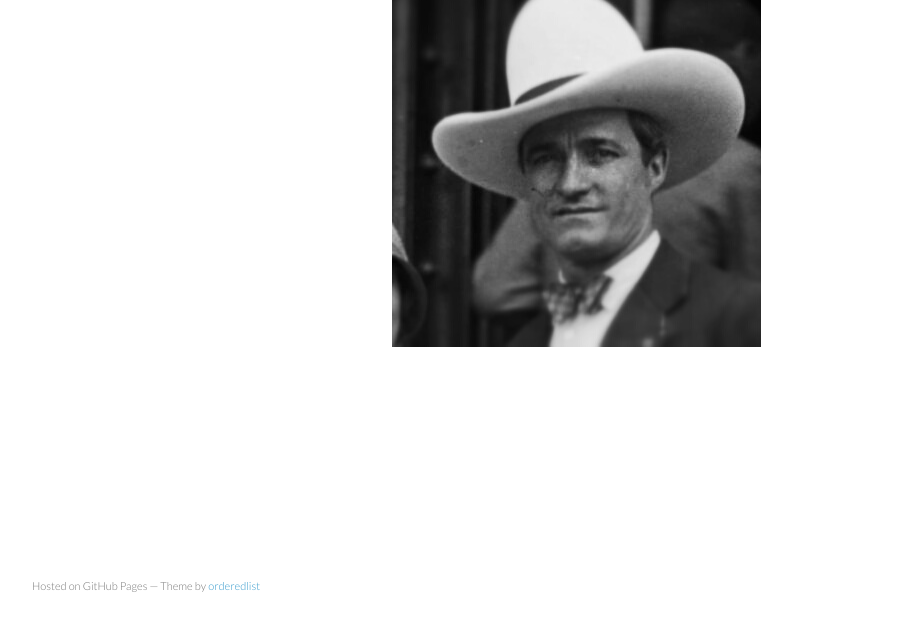
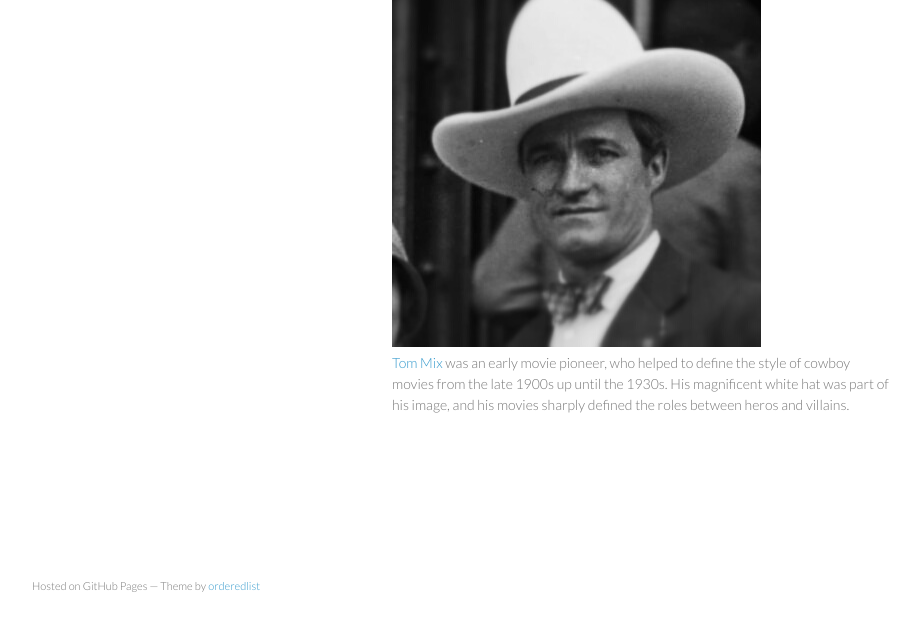
Before and after one commit to tommix/tommix.github.com, a plain HTML site: page index.html in a window 1280 px wide. Shown: the part 135-766 px from the top of the page, without its empty margins (178-1096 px from the left). Drawn offline with Linux system fonts and the light colour scheme.

Commit message:
Introducing Tom

```diff
--- a/index.html
+++ b/index.html
@@ -18,13 +18,14 @@
         <h1>Tommix</h1>
         <h2>Security White Hat</h2>
 
-
 <!--        <p class="view"><a href="https://github.com/tommix">View My GitHub Profile</a></p> -->
 
       </header>
       <section>
         <h3>The Original White Hat, Tom Mix</h3>
-	<img src="TomMix.jpg" />
+	<img src="TomMix.jpg" /><br/>
+	<p><a href="http://en.wikipedia.org/wiki/Tom_Mix">Tom Mix</a> was an early movie pioneer, who helped to define the style of cowboy movies from the late 1900s up until the 1930s.
+His magnificent white hat was part of his image, and his movies sharply defined the roles between heros and villains.</p>
       </section>
       <footer>
         <p><small>Hosted on GitHub Pages &mdash; Theme by <a href="https://github.com/orderedlist">orderedlist</a></small></p>
```
